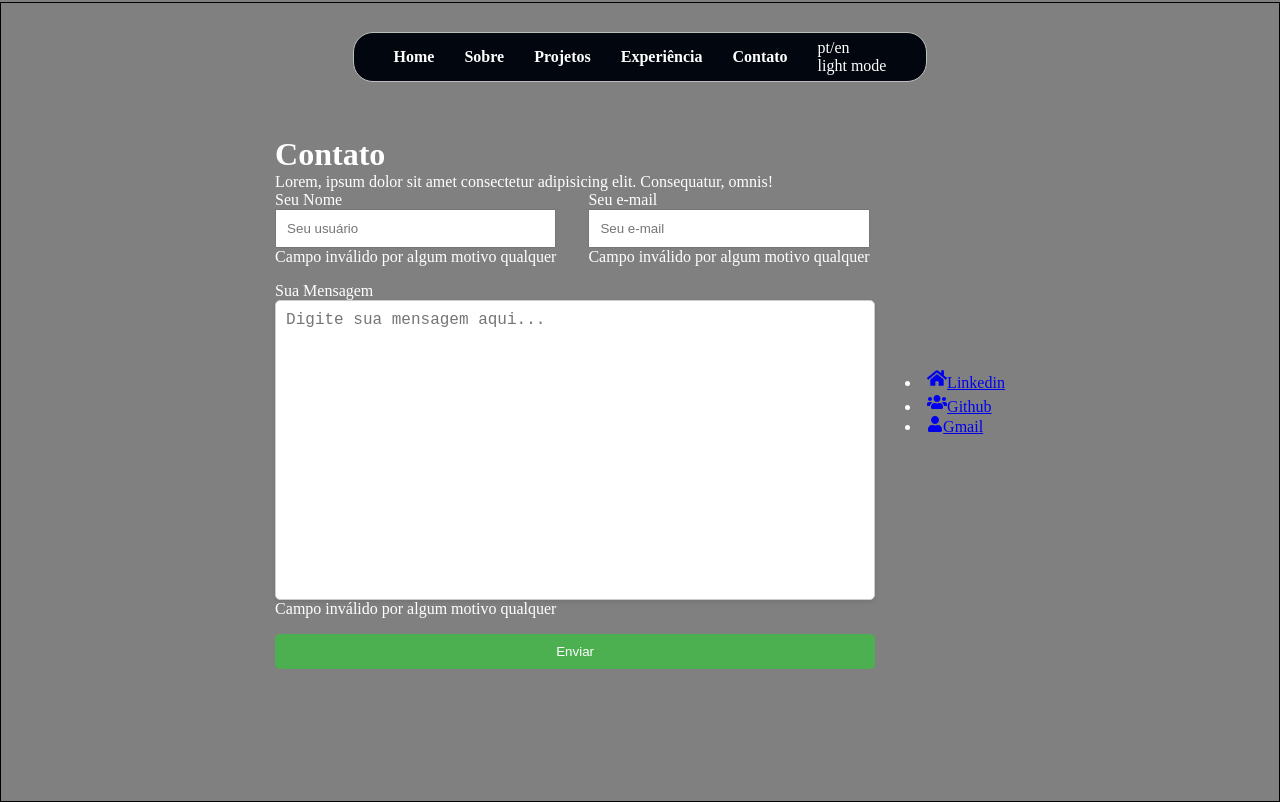
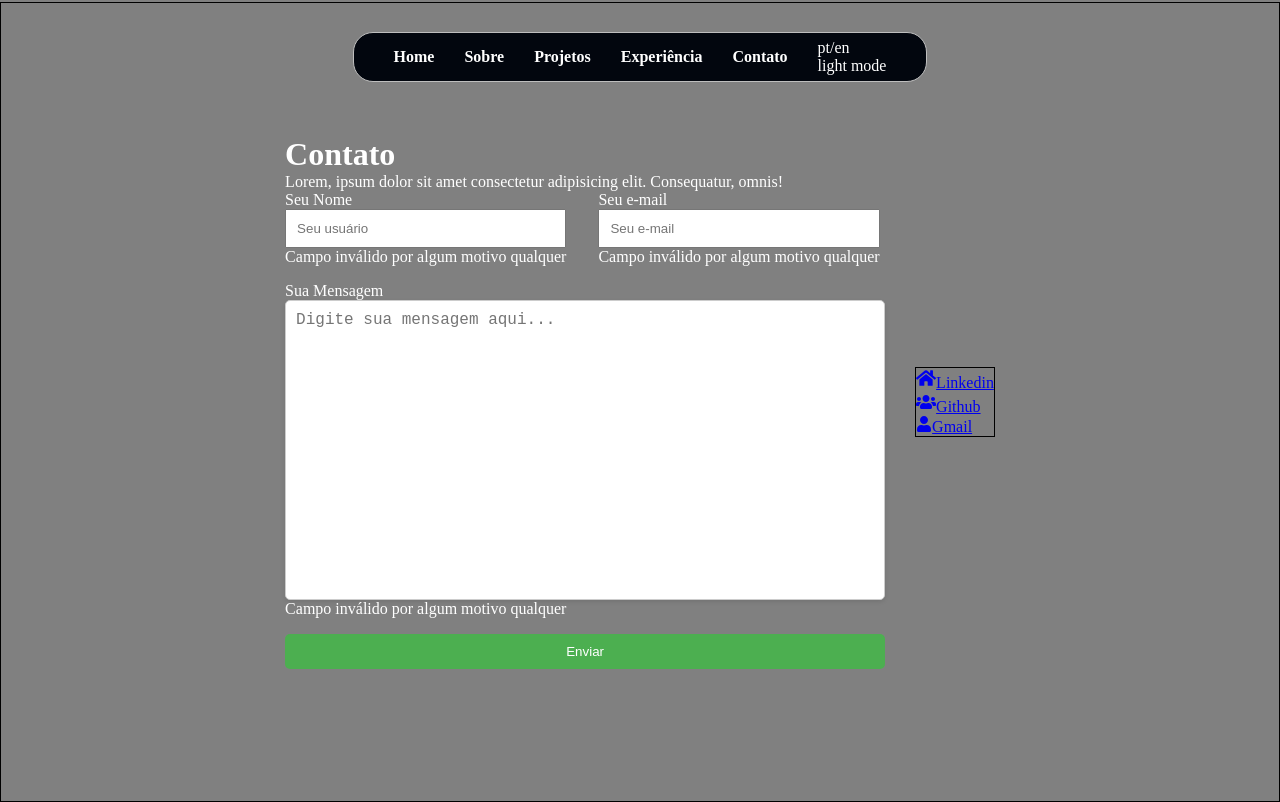
Before and after one commit to edsuuu/edsuuu, a React (Vite) app: page /contato in a window 1280 px wide. Built offline with nearby package versions, Linux system fonts and the light colour scheme; the HTML template or start-up script is replaced by a standard one.

Commit message:
Component Redes

```diff
--- a/src/Components/RedesSociais/index.tsx
+++ b/src/Components/RedesSociais/index.tsx
@@ -1,4 +1,5 @@
 import { FaHome, FaUser, FaUsers } from 'react-icons/fa';
+import { Redes } from './styled';
 
 const rotas = [
     { name: 'Linkedin', to: 'https://www.linkedin.com/in/edsonlima343', icon: <FaHome size={20} /> },
@@ -8,7 +9,7 @@ const rotas = [
 
 export default function RedesSociais() {
     return (
-        <div>
+        <Redes>
             {rotas.map((rota, index) => (
                 <li key={index}>
                     <a href={rota.to} target="_blank">
@@ -17,6 +18,6 @@ export default function RedesSociais() {
                     </a>
                 </li>
             ))}
-        </div>
+        </Redes>
     );
 }
--- a/src/Components/RedesSociais/styled.tsx
+++ b/src/Components/RedesSociais/styled.tsx
@@ -1,3 +1,15 @@
 import styled from 'styled-components';
 
-export const Redes = styled.div``;
+export const Redes = styled.div`
+    border: 1px solid black;
+    display: flex;
+    flex-direction: column;
+    justify-content: space-around;
+
+    ul {
+    }
+
+    li {
+        list-style: none;
+    }
+`;
```
